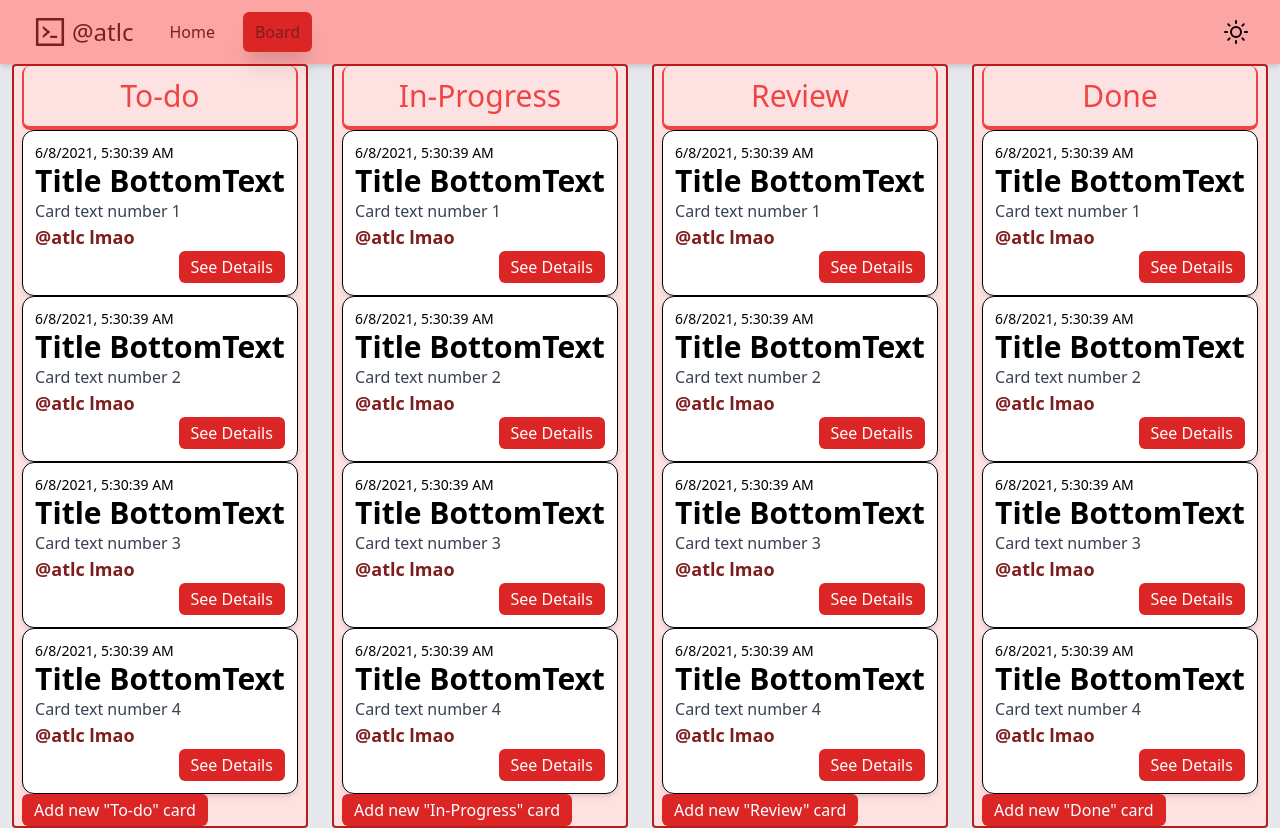
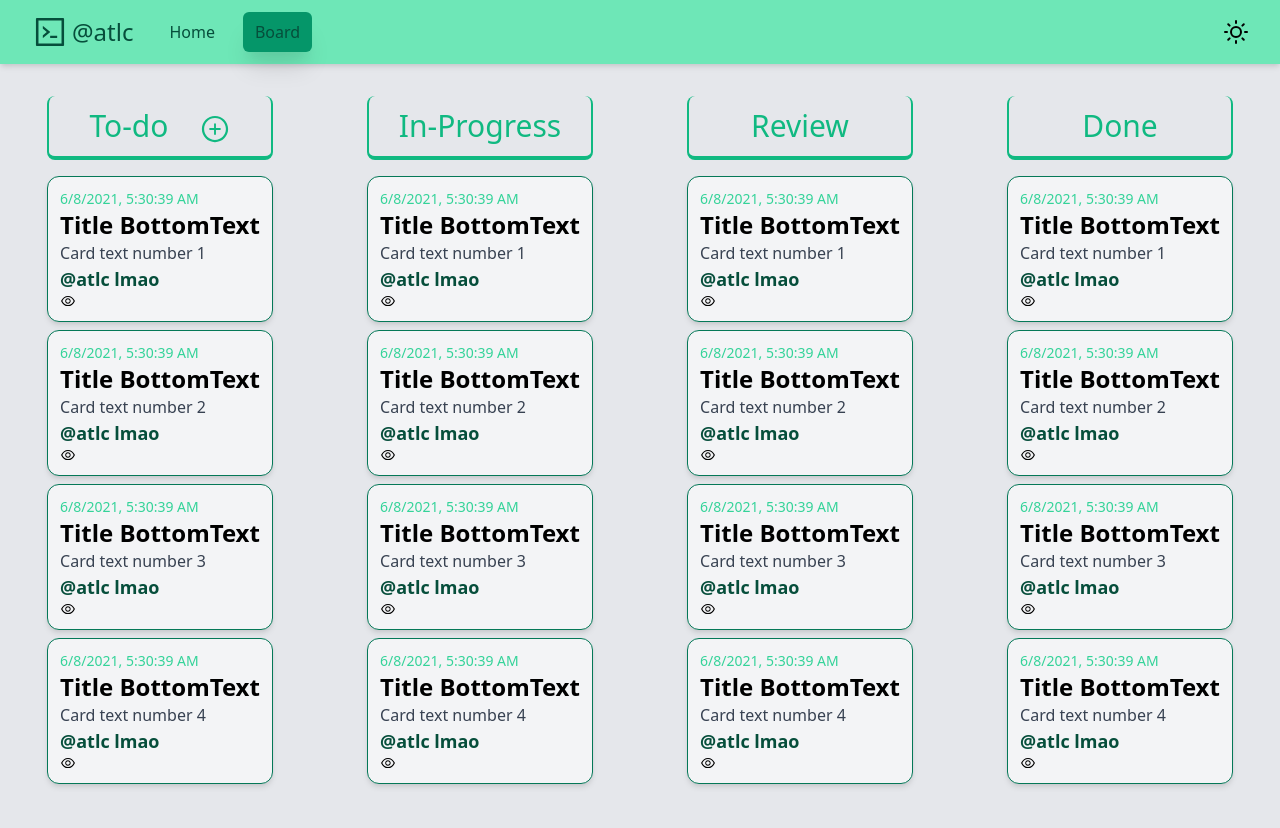
Before and after one commit to atlc/trello-students, a React (Create React App) app: page /board in a window 1280 px wide. After the commit the page ends 800 px from the top, so only its background shows below. Built offline with nearby package versions, Linux system fonts and the light colour scheme.

Commit message:
Streamlined design a little more, time to start implementing single card view/add card modal

```diff
--- a/src/components/Card.tsx
+++ b/src/components/Card.tsx
@@ -1,30 +1,29 @@
 import React from 'react';
+import { AiOutlineEye } from 'react-icons/ai';
 
 //@ts-ignore
-const Card = ({ text, title = 'Title BottomText', time = new Date().toLocaleString(), id = '1' }) => {
+const Card = ({ text, title = 'Title BottomText', time = new Date().toLocaleString() }) => {
 
 
     return (
-        <main className="flex justify-center w-full">
-            <div className="flex flex-col p-3 bg-white border border-black shadow-md rounded-xl">
-                <section className="text-sm font-thin text-orange-400">
+        <main className="my-2 flex justify-center w-full">
+            <div className="flex flex-col p-3 bg-gray-100 dark:bg-gray-600 border border-green-700 shadow-md rounded-xl">
+                <section className="text-sm font-thin text-green-400">
                     {time}
                 </section>
-                <section className="text-3xl font-bold">
+                <section className="text-2xl font-bold">
                     {title}
                 </section>
-                <section className="font-normal text-gray-700 text-md">
+                <section className="font-normal text-gray-700 dark:text-green-200 text-md">
                     {text}
                 </section>
-                <section className="text-lg font-bold text-red-900">
+                <section className="text-lg font-bold text-green-900 dark:text-green-400">
                     @atlc lmao
                 </section>
-                <section className="flex justify-end">
-                    <button
-                        type="button"
-                        className="px-3 py-1 text-white bg-red-600 rounded-md"
-                        onClick={() => alert(`Get Details Modal for id #${id}`)}
-                    >See Details</button>
+                <section>
+                    <AiOutlineEye
+                        onClick={() => alert('Viewing details for card!')}
+                    />
                 </section>
             </div>
         </main>
--- a/src/components/Navbar.tsx
+++ b/src/components/Navbar.tsx
@@ -4,18 +4,18 @@ import { AiOutlineCode } from 'react-icons/ai';
 import { FiSun, FiMoon } from 'react-icons/fi';
 import { GlobalContext } from '../providers/GlobalProvider'
 
-const activeButtonClasses = "text-gray-100 shadow-xl bg-red-600 px-3 py-2 rounded-md text-md font-medium";
-const mobileActiveButtonClasses = "text-gray-100 shadow-xl bg-red-600 block px-3 py-2 rounded-md text-base font-medium";
+const activeButtonClasses = "text-gray-100 shadow-xl bg-green-600 px-3 py-2 rounded-md text-md font-medium";
+const mobileActiveButtonClasses = "text-gray-100 shadow-xl bg-green-600 block px-3 py-2 rounded-md text-base font-medium";
 
-const standardButtonClasses = "text-red-900 hover:bg-red-500 hover:text-white px-3 py-2 rounded-md text-md font-medium"
-const mobileButtonClasses = "text-red-900 hover:bg-red-500 hover:text-white block px-3 py-2 rounded-md text-base font-medium"
+const standardButtonClasses = "text-green-900 hover:bg-green-500 hover:text-white px-3 py-2 rounded-md text-md font-medium"
+const mobileButtonClasses = "text-green-900 hover:bg-green-500 hover:text-white block px-3 py-2 rounded-md text-base font-medium"
 
 const Navbar = () => {
     const [openMenu, setOpenMenu] = useState(false);
     const { state, dispatch } = useContext(GlobalContext);
 
     return (
-        <nav className="bg-red-300 shadow-md dark:bg-gray-900">
+        <nav className="mb-4 bg-green-300 shadow-md dark:bg-gray-900">
             {/* Adapted from the TailwindUI example nav */}
             {/* https://tailwindui.com/components/application-ui/navigation/navbars */}
             <div className="px-2 mx-auto max-w-7xl sm:px-6 lg:px-8">
@@ -25,15 +25,15 @@ const Navbar = () => {
                         <button onClick={(e: React.MouseEvent<HTMLButtonElement>) => setOpenMenu(!openMenu)} type="button" className="inline-flex items-center justify-center p-2 text-gray-400 rounded-md hover:text-white hover:bg-gray-700 focus:outline-none focus:ring-2 focus:ring-inset focus:ring-white" aria-controls="mobile-menu" aria-expanded="false">
                             <span className="sr-only">Open main menu</span>
                             {/* Icon when menu is closed. Heroicon name: outline/menu. Menu open: "hidden", Menu closed: "block" */}
-                            <svg className="block w-6 h-6 text-2xl text-red-900" xmlns="http://www.w3.org/2000/svg" fill="none" viewBox="0 0 24 24" stroke="currentColor" aria-hidden="true">
+                            <svg className="block w-6 h-6 text-2xl text-green-900" xmlns="http://www.w3.org/2000/svg" fill="none" viewBox="0 0 24 24" stroke="currentColor" aria-hidden="true">
                                 <path strokeLinecap="round" strokeLinejoin="round" strokeWidth="2" d="M4 6h16M4 12h16M4 18h16" />
                             </svg>
                         </button>
                     </div>
                     <div className="flex items-center justify-center flex-1 sm:items-stretch sm:justify-start">
                         <div className="flex items-center flex-shrink-0">
-                            <a href="/" className="flex w-auto h-8 text-3xl text-red-900 lg:hidden"><AiOutlineCode /><span className='pl-1 text-2xl'>@atlc</span></a>
-                            <a href="/" className="items-center hidden w-auto h-8 text-4xl text-red-900 lg:flex"><AiOutlineCode /><span className='pl-1 text-2xl'>@atlc</span></a>
+                            <a href="/" className="flex w-auto h-8 text-3xl text-green-900 lg:hidden"><AiOutlineCode /><span className='pl-1 text-2xl'>@atlc</span></a>
+                            <a href="/" className="items-center hidden w-auto h-8 text-4xl text-green-900 lg:flex"><AiOutlineCode /><span className='pl-1 text-2xl'>@atlc</span></a>
                         </div>
                         <div className="hidden sm:block sm:ml-6">
                             <div className="flex space-x-4">
@@ -43,7 +43,7 @@ const Navbar = () => {
                             </div>
                         </div>
                     </div>
-                    <div className="flex text-2xl dark:text-red-700">
+                    <div className="flex text-2xl dark:text-green-700">
                         <button onClick={() => dispatch({ type: "toggle_dm" })}>{state?.isDark ? <FiMoon /> : <FiSun />}</button>
                     </div>
                 </div>
--- a/src/views/Board.tsx
+++ b/src/views/Board.tsx
@@ -1,5 +1,7 @@
 import React from 'react'
+import { AiOutlinePlusCircle } from 'react-icons/ai';
 import Card from '../components/Card';
+
 
 const columns = ['To-do', 'In-Progress', 'Review', 'Done'];
 
@@ -7,18 +9,21 @@ const Board = () => {
     return (
         <div className="flex flex-wrap justify-around overflow-hidden">
             {columns.map(column => (
-                <div key={`column-${column}`} className={`border-2 bg-red-100 dark:bg-gray-700 rounded border-red-700 flex justify-center px-2 w-1/${columns.length + 1} overflow-hidden`}>
+                <div key={`column-${column}`} className={`flex justify-center px-2 w-1/${columns.length + 1} overflow-hidden`}>
                     <div className="w-full">
-                        <h1 className='flex justify-center p-3 text-3xl text-red-500 border-b-4 border-l-2 border-r-2 border-red-500 rounded-lg max-h-16'>{column}</h1>
+                        <div className='my-4 w-full flex justify-center align-middle p-3 text-3xl text-green-500 border-b-4 border-l-2 border-r-2 border-green-500 rounded-lg max-h-16'>
+                            <h1>{column}</h1>
+                            {column === 'To-do'
+                            && <AiOutlinePlusCircle
+                                className='ml-8 place-self-end'
+                                onClick={() => alert(`Adding new card!`)}
+                            />}
+                        </div>
                         <div className='w-full'>
                             {columns.map((card, idx) => (
                                 <Card key={`card-${column}-${card}`} text={`Card text number ${idx + 1}`} />
                             ))}
                         </div>
-                        <button
-                            className="px-3 py-1 text-white bg-red-600 rounded-md"
-                            onClick={() => alert(`Add a new card in ${column}`)}
-                        >Add new "{column}" card</button>
                     </div>
                 </div>
             ))}
```
Also changed, not shown: 1 other file (tests, documents, lock files or other folders).
